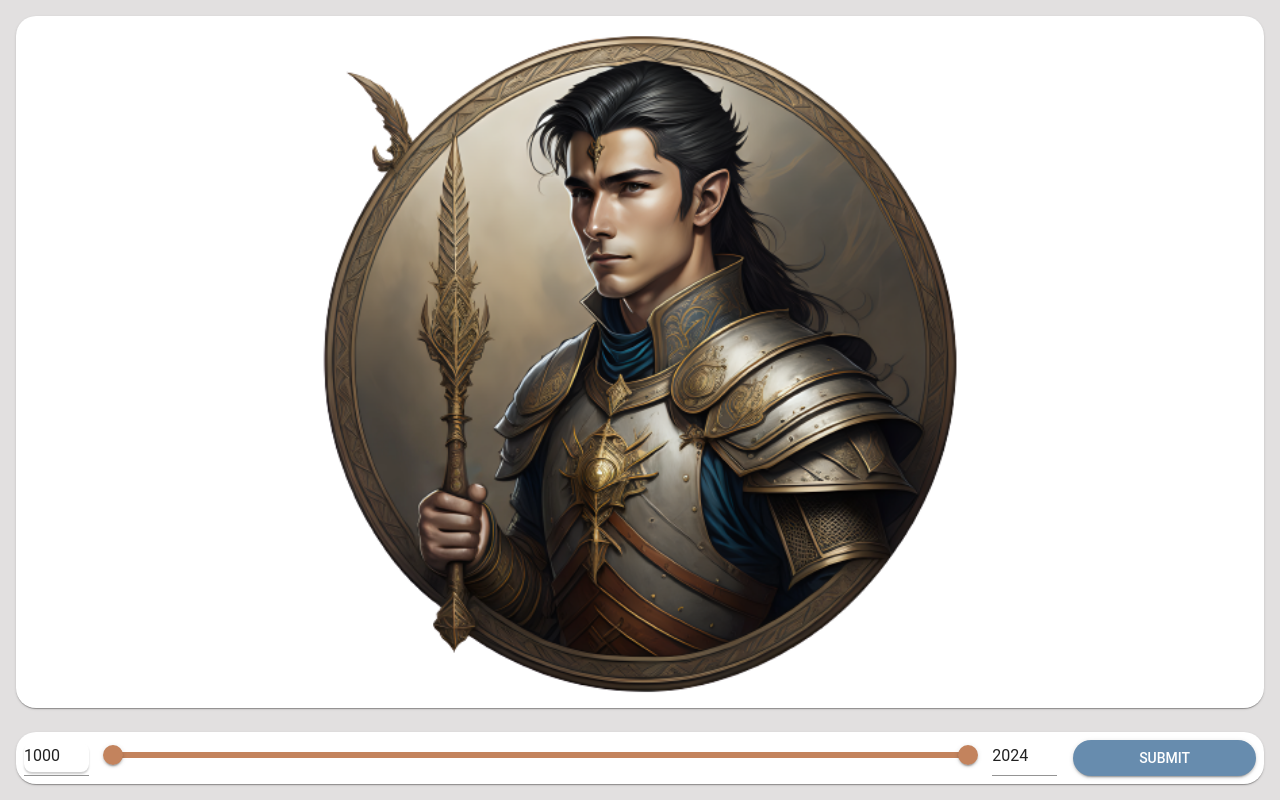
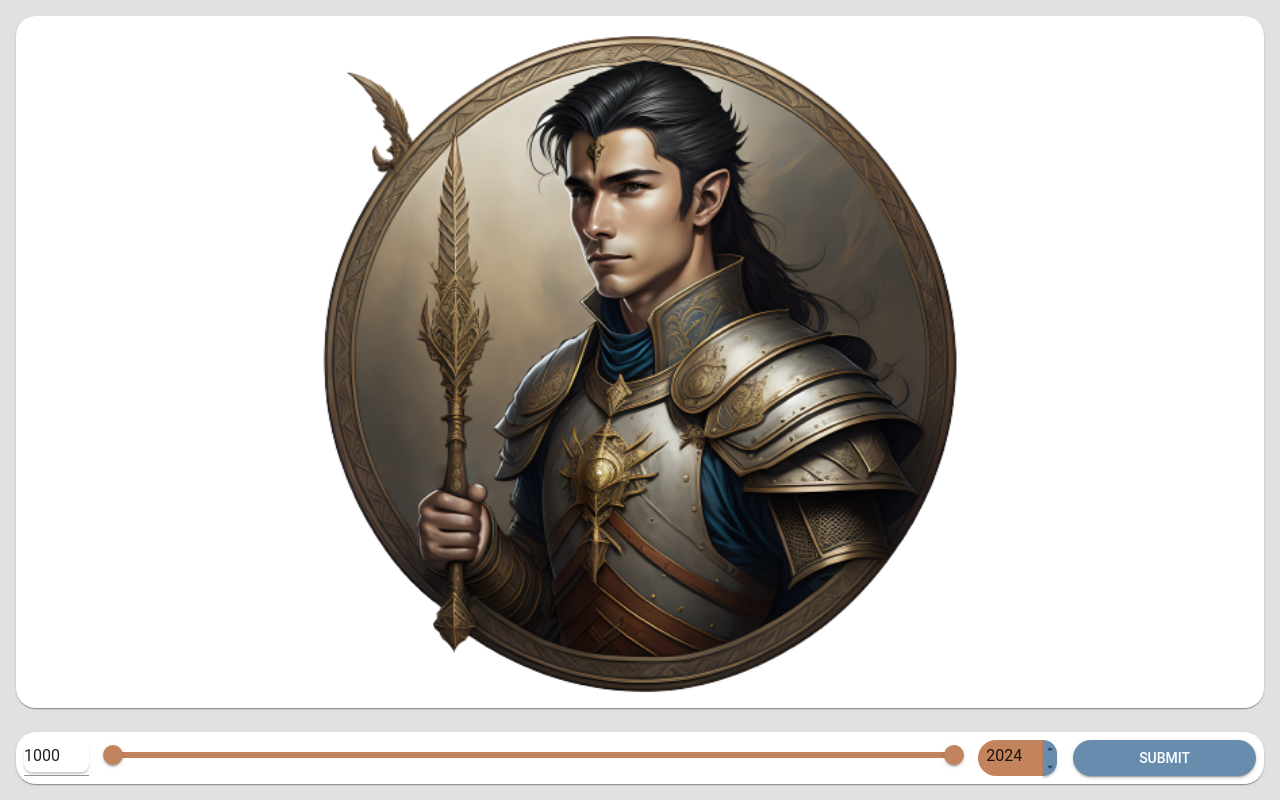
Before and after one commit to FBLordn/DateTheMap, a React (Vite) app: page / in a window 1280 px wide. Built offline with nearby package versions, Linux system fonts and the light colour scheme.

Commit message:
add increment input

```diff
--- a/src/components/IncrementInput.tsx
+++ b/src/components/IncrementInput.tsx
@@ -0,0 +1,112 @@
+import { IconButton, Input, PaletteColor, Stack, useTheme } from "@mui/material"
+import { InputProps } from "@mui/material"
+import ArrowDropUpIcon from '@mui/icons-material/ArrowDropUp';
+import ArrowDropDownIcon from '@mui/icons-material/ArrowDropDown';
+import React from "react";
+
+const WIDTH_MULTIPLIER = 13;
+
+interface IncrementInputProps {
+    bgColor?: PaletteColor,
+    buttonColor?: PaletteColor,
+    onChange?: (event: SyntheticIncrementEvent) => void
+}
+
+interface SyntheticIncrementEvent {
+    target: {
+        value: number
+    }
+}
+
+export default function IncrementInput(props: InputProps & IncrementInputProps) {
+    console.log(props.value)
+    const [value, setValue] = React.useState(props.value as number)
+    const theme = useTheme();
+    const step = React.useMemo(() => (props.inputProps?.step || 1), [props.inputProps])
+    const max_input_length = React.useMemo(
+        () => Math.max(props.value as number, props.inputProps?.min, props.inputProps?.max).toString().length,
+        [props.value, props.inputProps?.min, props.inputProps?.max]
+    )
+
+    React.useEffect(() => { setValue(props.value as number) }, [props.value]);
+
+    const onIncrement = () => {
+        const new_val = value + step
+        if ((new_val) <= (props.inputProps?.max || Number.MAX_VALUE)) {
+            setValue(new_val)
+            if (props?.onChange) {props?.onChange({target: {value: new_val}})}
+        }
+    }
+
+    const onDecrement = () => {
+        const new_val = value - step
+        if ((new_val) >= (props.inputProps?.min || Number.MIN_VALUE)) {
+            setValue(value - step)
+            if (props?.onChange) {props?.onChange({target: {value: new_val}})}
+        }
+    }
+
+    return (
+        <Stack direction="row">
+            <Input {...props}
+                sx = {[
+                    {
+                        "input::-webkit-outer-spin-button, input::-webkit-inner-spin-button": {
+                            WebkitAppearance: "none",
+                            margin: 0,
+                        },
+                        "input[type=number]": {
+                            MozAppearance: "textfield",
+                        },
+                    },
+                    ...(Array.isArray(props.sx) ? props.sx : [props.sx]),
+                    {
+                        minWidth: max_input_length*WIDTH_MULTIPLIER,
+                        borderTopRightRadius: 0,
+                        borderBottomRightRadius: 0,
+                        borderTopLeftRadius: theme.shape.borderRadius,
+                        borderBottomLeftRadius: theme.shape.borderRadius,
+                        pl: 1,
+                        backgroundColor: props.bgColor?.main || theme.palette.secondary.main
+                    },
+                ]}
+                disableUnderline={true}
+                value={value}
+                onChange={props.onChange}
+            >
+            </Input>
+        <Stack direction="column">
+            <IconButton
+                sx = {{
+                    minHeight: 1/2,
+                    maxHeight: 1/2,
+                    borderTopRightRadius: theme.shape.borderRadius,
+                    borderBottomRightRadius: 0,
+                    borderTopLeftRadius: 0,
+                    borderBottomLeftRadius: 0,
+                    backgroundColor: props.bgColor?.main || theme.palette.primary.main,
+                    padding: 0
+                }}
+                onClick={onIncrement}
+            >
+                <ArrowDropUpIcon sx={{ fontSize: 14 }}/>
+            </IconButton>
+            <IconButton
+                sx = {{
+                    minHeight: 1/2,
+                    maxHeight: 1/2,
+                    borderTopRightRadius: 0,
+                    borderBottomRightRadius: theme.shape.borderRadius,
+                    borderTopLeftRadius: 0,
+                    borderBottomLeftRadius: 0,
+                    backgroundColor: props.bgColor?.main || theme.palette.primary.main,
+                    padding: 0
+                }}
+                onClick={onDecrement}
+            >
+                <ArrowDropDownIcon sx={{ fontSize: 14 }}/>
+            </IconButton>
+        </Stack>
+        </Stack>
+    )
+}
--- a/src/pages/game_layout/YearSelection.tsx
+++ b/src/pages/game_layout/YearSelection.tsx
@@ -4,6 +4,7 @@ import Slider from '@mui/material/Slider';
 import MuiInput from '@mui/material/Input';
 import { Stack } from '@mui/material';
 import { SxProps, Theme } from '@mui/material/styles';
+import IncrementInput from '../../components/IncrementInput';
 
 const minValue = 1000;
 const maxValue = 2024;
@@ -89,7 +90,7 @@ export default function YearSelection({sx = [], callbackFunction, children }: Li
         getAriaValueText={(v)=> `${v}`}
       />
 
-      <Input
+      <IncrementInput
         value={value[1]}
         size="small"
         sx={{minWidth:65}}
```
